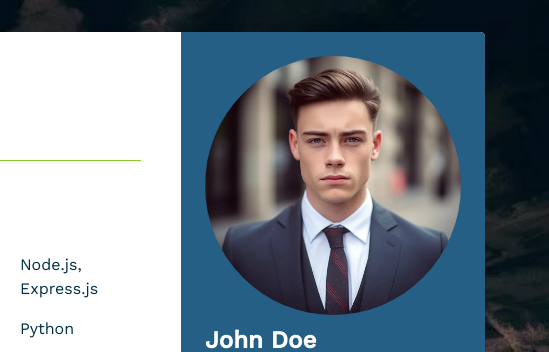
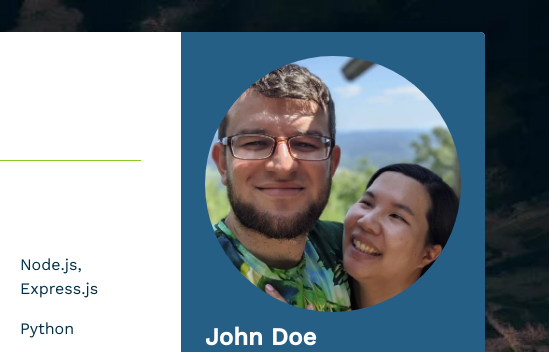
Before and after one commit to bk275/ResumeProject3, a website: page docs/index.html in a window 1280 px wide. Shown: the top 352 px of the page, 731-1280 px from the left. Drawn offline with nearby package versions, Linux system fonts and the light colour scheme.

Commit message:
Replace profile picture

```diff
--- a/docs/index.html
+++ b/docs/index.html
@@ -42,7 +42,7 @@
             <div class="sidebar-top"> <!-- A div to contain all elements on the top of the sidebar -->
 
                 <div class="portrait"> <!-- A div to hold the profile picture -->
-                    <img src="images/jdoe.webp" alt="Portrait of John Doe, Full Stack Developer"> <!-- The profile picture itself -->
+                    <img src="images/benk.webp" alt="Portrait of Benjamin Kustanovich, UX/UI Designer"> <!-- The profile picture itself -->
                 </div>
                 <h2>John Doe</h2> <!-- Name of the resume owner -->
                 <h3>Full Stack Developer</h3> <!-- Job title of the resume owner -->
```
Also changed, not shown: docs/images/benk.webp (added).
